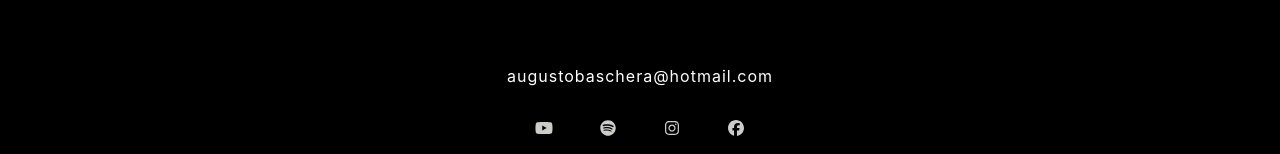
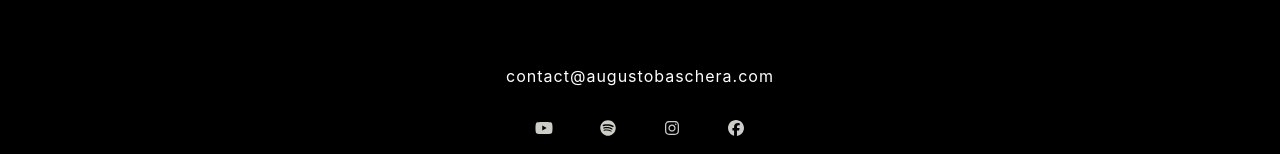
Before and after one commit to IsabelaBianchi/artist, a Next.js app: page /bio in a window 1280 px wide. Shown: the part 1648-1802 px from the top of the page. Built offline with nearby package versions, Linux system fonts and the light colour scheme.

Commit message:
update email

```diff
--- a/locales/en.js
+++ b/locales/en.js
@@ -30,7 +30,7 @@ export default {
     project_five_tittle: 'Travessia',
     project_five_description: '"Travessia" is a creative partnership between Brazilian guitarist Augusto Baschera (Rio Grande do Sul) and Azorean pianist João Bernardo (São Miguel). This project aims to study, recreate, and perform the musical folklore originating from the Azores, also present in the southern region of Brazil. It is sustained by the reworking and adaptation of this music into instrumental music, with a focus on improvised music and jazz.',
     contact_phone : 'Phone',
-    contact_email : "augustobaschera@hotmail.com",
+    contact_email : "contact@augustobaschera.com",
     contact_number : "+351918307750",
     cannali_guitar1: "Augusto Baschera uses ",
     augusto_and_paulo: "Augusto Baschera (acoustic guitar/electric guitar) and Paulo Bernardino (clarinet/bass clarinet) bring the vastness of Brazilian daily life through their instruments, sounding like a breath of life that travels through different places and embraces the nuances that portray, in sound, the spirit of such a diverse country.",
--- a/locales/pt.js
+++ b/locales/pt.js
@@ -30,7 +30,7 @@ export default {
     project_five_tittle: 'Travessia',
     project_five_description: 'Travessia é uma parceria de criação entre o guitarrista brasileiro Augusto Baschera (Rio Grande do Sul) e o  pianista açoriano João Bernardo (São Miguel). Este projeto tem como objetivo estudar, recriar e executar o folclore musical oriundo dos Açores também presente na região sul do Brasil, sustentado na reelaboração e adaptação dessa música para a música instrumental, com foco na música improvisada e no jazz.',
     contact_phone : 'Fone',
-    contact_email : "augustobaschera@hotmail.com",
+    contact_email : "contact@augustobaschera.com",
     contact_number : "+351918307750",
     cannali_guitar1: "Augusto Baschera usa ",
     cannali_guitar2: "Canalli Guitars ",
```
